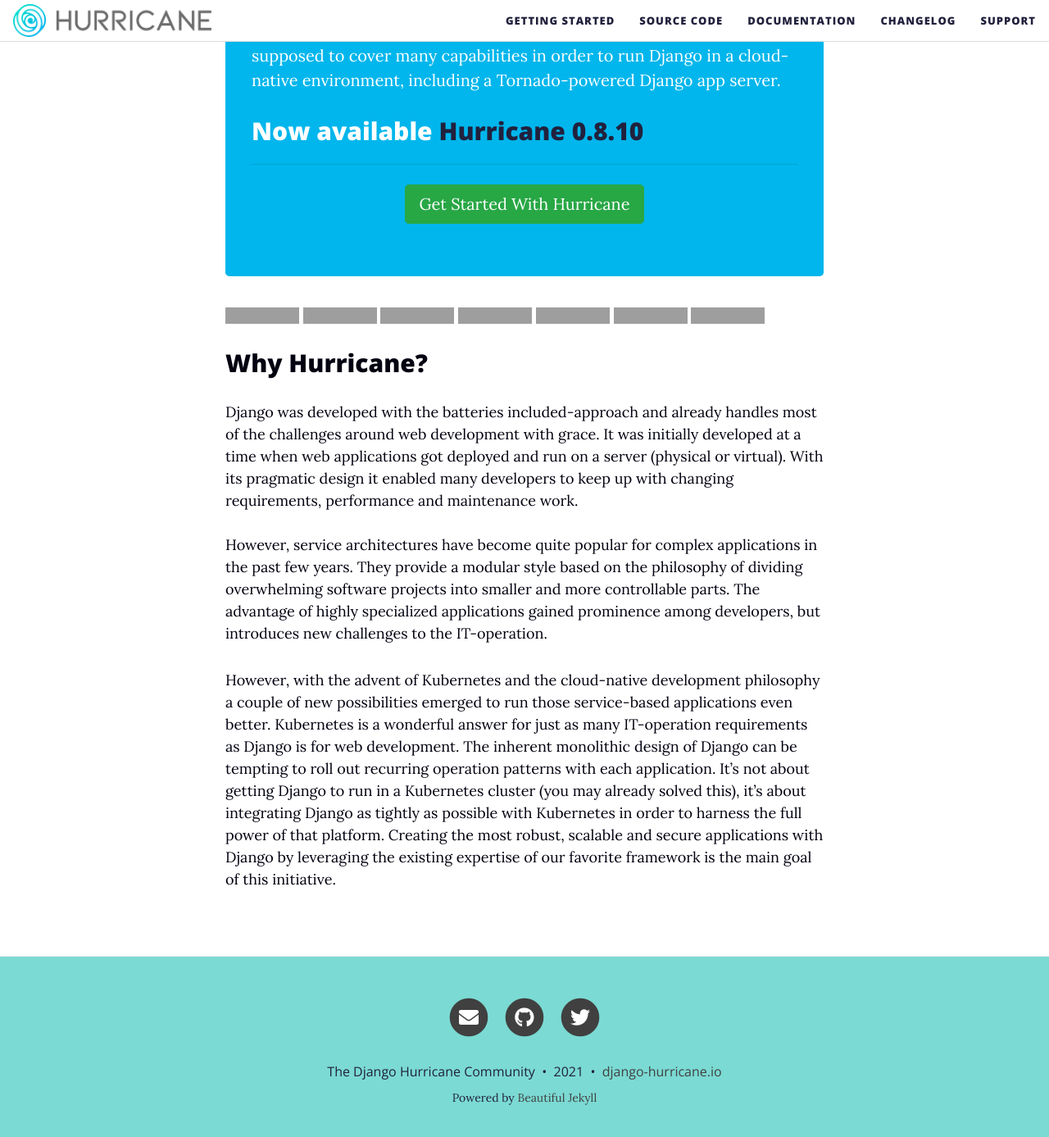
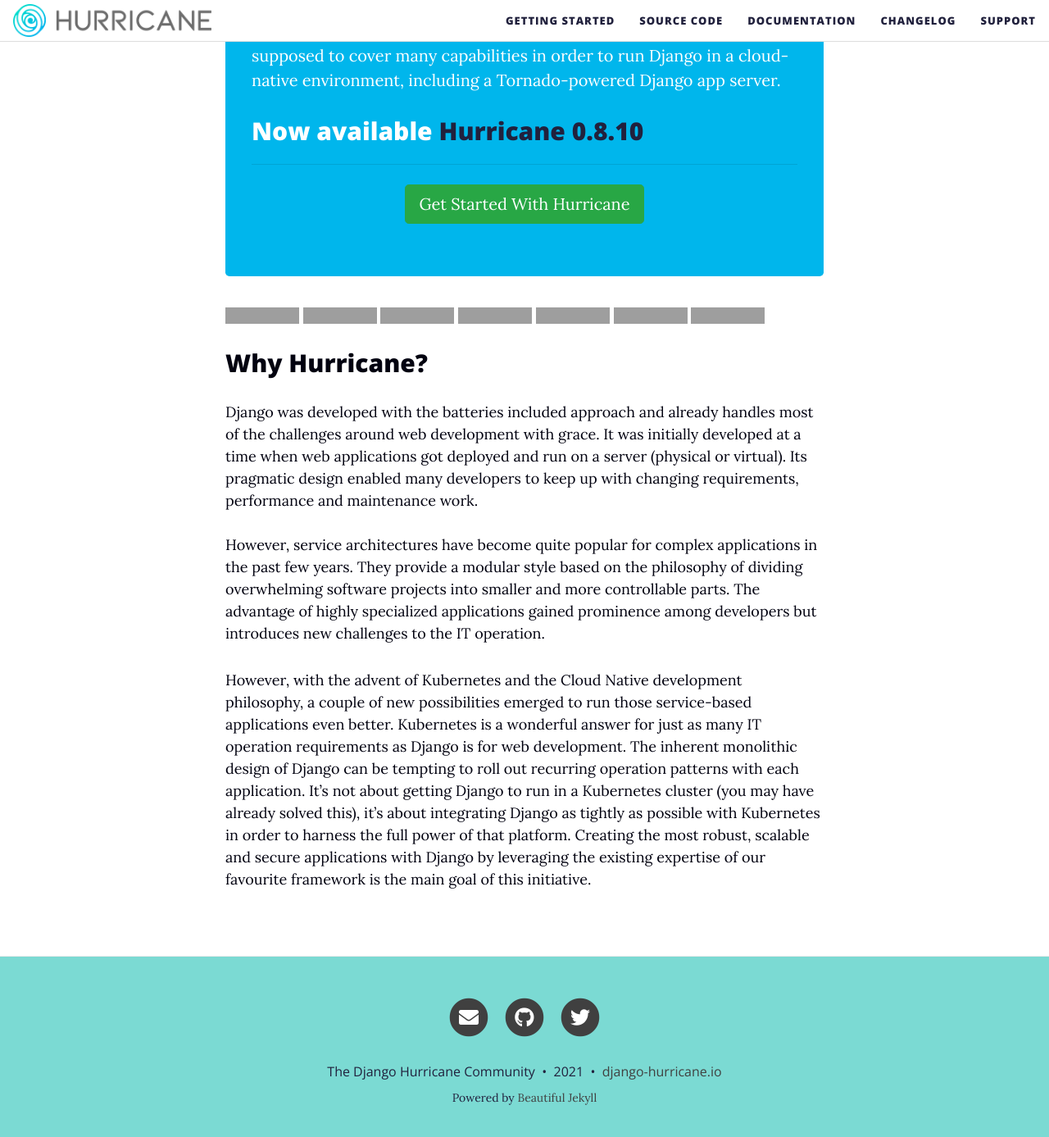
Before and after one commit to django-hurricane/django-hurricane, a Jekyll site: the page built from website/index.md, in a window 1280 px wide and 1400 px high, scrolled down 944 px, cut to the strip 0-1387 px from the top of the window. Shown: the whole strip at 82% size. Built offline with Jekyll 4.4.1, drawn with Linux system fonts in a browser that asks for light colours; nearby versions of some CDN libraries; grey boxes are pictures that could not be loaded.

Commit message:
Update index.md

```diff
--- a/website/index.md
+++ b/website/index.md
@@ -26,21 +26,21 @@
 
 
 ## Why Hurricane?
-Django was developed with the batteries included-approach and already handles most of the challenges around web
+Django was developed with the batteries included approach and already handles most of the challenges around web
 development with grace. It was initially developed at a time when web applications got deployed and run on a server
-(physical or virtual). With its pragmatic design it enabled many developers to keep up with changing requirements,
+(physical or virtual). Its pragmatic design enabled many developers to keep up with changing requirements,
 performance and maintenance work.
 <br />
 However, service architectures have become quite popular for complex applications in the past few years. They provide a
 modular style based on the philosophy of dividing overwhelming software projects into smaller and more controllable
-parts. The advantage of highly specialized applications gained prominence among developers, but introduces new
-challenges to the IT-operation.
+parts. The advantage of highly specialized applications gained prominence among developers but introduces new
+challenges to the IT operation.
 <br />
 
-However, with the advent of Kubernetes and the cloud-native development philosophy a couple of new possibilities
+However, with the advent of Kubernetes and the Cloud Native development philosophy, a couple of new possibilities
 emerged to run those service-based applications even better. Kubernetes is a wonderful answer for just as many
-IT-operation requirements as Django is for web development. The inherent monolithic design of Django can be tempting
+IT operation requirements as Django is for web development. The inherent monolithic design of Django can be tempting
 to roll out recurring operation patterns with each application. It's not about getting Django to run in a
-Kubernetes cluster (you may already solved this), it's about integrating Django as tightly as possible with Kubernetes
+Kubernetes cluster (you may have already solved this), it's about integrating Django as tightly as possible with Kubernetes
 in order to harness the full power of that platform. Creating the most robust, scalable and secure applications with
-Django by leveraging the existing expertise of our favorite framework is the main goal of this initiative.
+Django by leveraging the existing expertise of our favourite framework is the main goal of this initiative.
```
